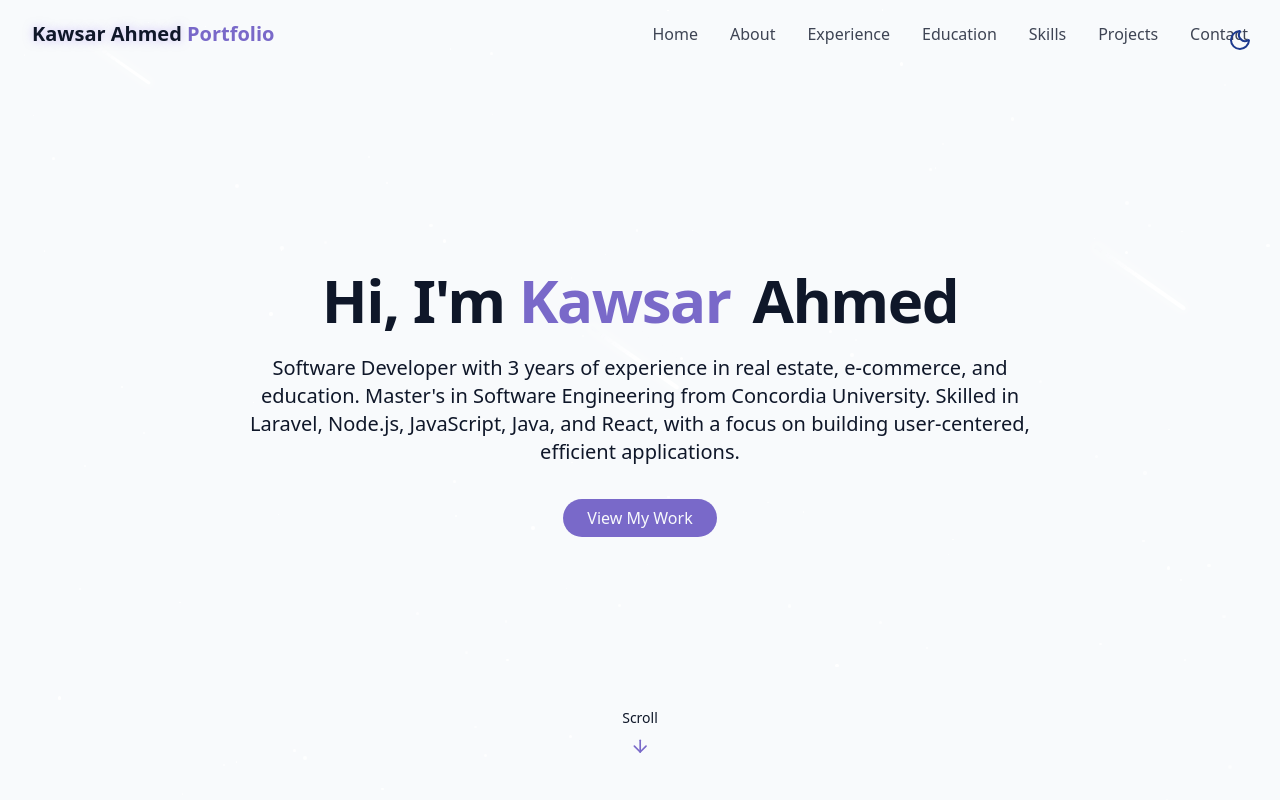
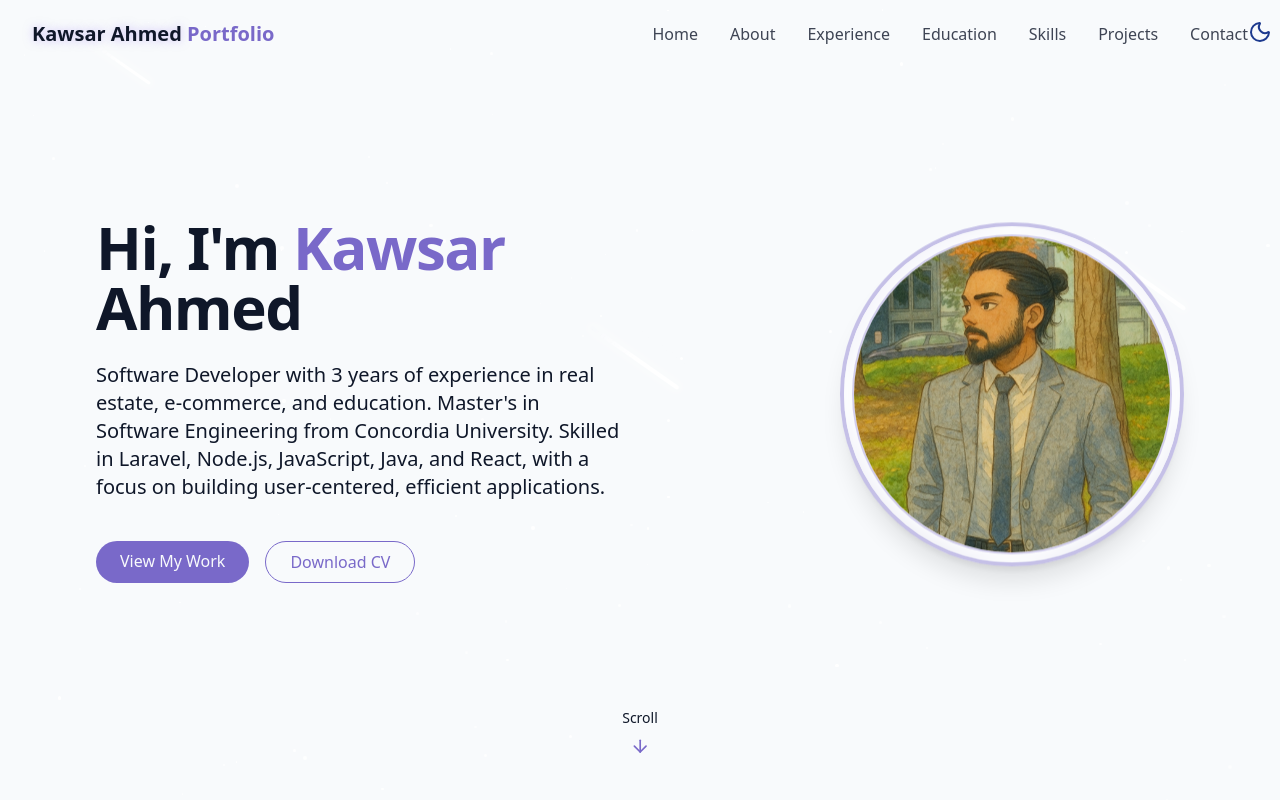
Before and after one commit to kawsar96/portfolio, a React (Vite) app: page / in a window 1280 px wide. Shown: the top 800 px of the page. Built offline with nearby package versions, Linux system fonts and the light colour scheme.

Commit message:
added photo card

```diff
--- a/src/components/HeroSection.jsx
+++ b/src/components/HeroSection.jsx
@@ -4,10 +4,11 @@ export const HeroSection = () => {
   return (
     <section
       id="hero"
-      className="relative min-h-screen flex flex-col items-center justify-center px-4"
+      className="relative min-h-screen flex items-center justify-center px-4"
     >
-      <div className="container max-w-4xl mx-auto text-center z-10">
-        <div className="space-y-6">
+      <div className="container max-w-6xl mx-auto grid grid-cols-1 md:grid-cols-2 gap-10 items-center z-10">
+        {/* Left Side - Text */}
+        <div className="space-y-6 text-center md:text-left">
           <h1 className="text-4xl md:text-6xl font-bold tracking-tight">
             <span className="opacity-0 animate-fade-in">Hi, I'm</span>
             <span className="text-primary opacity-0 animate-fade-in-delay-1">
@@ -19,22 +20,47 @@ export const HeroSection = () => {
               Ahmed
             </span>
           </h1>
-          <p className="text-lg md:text-xl text-muted-foreground max-2-2xl mx-auto opacity-0 animate-fade-in-delay-3">
+
+          <p className="text-lg md:text-xl text-muted-foreground max-w-2xl opacity-0 animate-fade-in-delay-3">
             Software Developer with 3 years of experience in real estate,
             e-commerce, and education. Master's in Software Engineering from
             Concordia University. Skilled in Laravel, Node.js, JavaScript, Java,
             and React, with a focus on building user-centered, efficient
             applications.
           </p>
-          <div className="pt-4 opacity-0 animate-fade-in-delay-4">
+
+          {/* Buttons Section */}
+          <div className="flex flex-col sm:flex-row gap-4 pt-4 justify-center md:justify-start opacity-0 animate-fade-in-delay-4">
             <a href="#projects" className="cosmic-button">
               View My Work
             </a>
+            <a
+              href="/Kawsar_Ahmed_CV.pdf"
+              download="Kawsar_Ahmed_CV.pdf"
+              className="px-6 py-2 rounded-full border border-primary text-primary hover:bg-primary/10 transition-colors duration-300"
+            >
+              Download CV
+            </a>
+          </div>
+        </div>
+
+        {/* Right Side - Floating Circular Photo Card */}
+        <div className="flex justify-center md:justify-end animate-fade-in-delay-5">
+          <div className="relative rounded-full border-4 border-primary/40 shadow-xl hover:shadow-primary/40 transition-all duration-500 animate-float">
+            <div className="bg-card/50 backdrop-blur-sm p-2 rounded-full">
+              <img
+                src="/public/images/kawsar.png" // 👈 replace with your image path
+                alt="Kawsar Ahmed"
+                className="w-64 h-64 md:w-80 md:h-80 object-cover rounded-full border-2 border-primary/30"
+              />
+            </div>
           </div>
         </div>
       </div>
+
+      {/* Scroll Indicator */}
       <div className="absolute bottom-8 left-1/2 transform -translate-x-1/2 flex flex-col items-center animate-bounce">
-        <span className="text-sm text-muted-foreground mb-2"> Scroll </span>
+        <span className="text-sm text-muted-foreground mb-2">Scroll</span>
         <ArrowDown className="h-5 w-5 text-primary" />
       </div>
     </section>
--- a/src/components/ThemeToggle.jsx
+++ b/src/components/ThemeToggle.jsx
@@ -31,7 +31,7 @@ export const ThemeToggle = () => {
     <button
       onClick={toggleTheme}
       className={cn(
-        "fixed max-sm:hidden top-5 right-5 z-50 p-2 rounded-full transition-colors duration-300",
+        "fixed max-sm:hidden top-5 right-2 z-50 rounded-full transition-colors duration-300",
         "focus:outline-hidden"
       )}
     >
--- a/src/index.css
+++ b/src/index.css
@@ -160,3 +160,16 @@
   padding: 0;
   text-align: center;
 }
+@keyframes float {
+  0%,
+  100% {
+    transform: translateY(0);
+  }
+  50% {
+    transform: translateY(-10px);
+  }
+}
+
+.animate-float {
+  animation: float 4s ease-in-out infinite;
+}
```
Also changed, not shown: public/images/kawsar.png (added).
